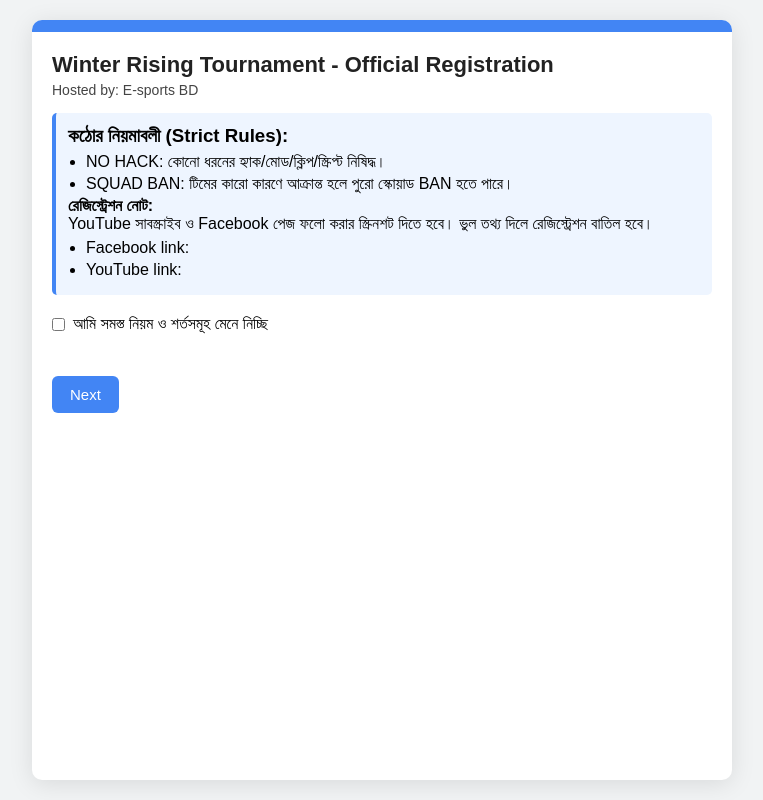
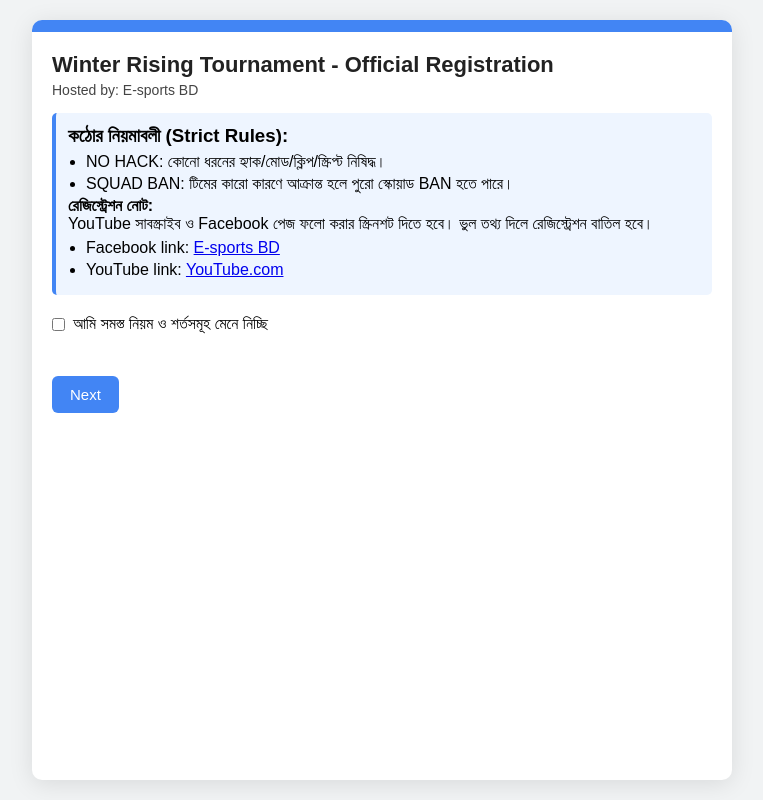
Before and after one commit to e-sportsbd/01, a plain HTML site: page index.html in a window 1280 px wide. Shown: the whole page, without its empty margins (258-1021 px from the left). Drawn offline with Linux system fonts and the light colour scheme.

Commit message:
Add files via upload

```diff
--- a/index.html
+++ b/index.html
@@ -31,8 +31,8 @@
           <p>YouTube সাবস্ক্রাইব ও Facebook পেজ ফলো করার স্ক্রিনশট দিতে হবে। ভুল তথ্য দিলে রেজিস্ট্রেশন বাতিল হবে।</p>
           <p>
           <ul>
-          <li>Facebook link: <a href=""></a></li>
-          <li>YouTube link: <a href=""></a></li>
+          <li>Facebook link: <a href="https://www.facebook.com/profile.php?id=61583847526674">E-sports BD</a></li>
+          <li>YouTube link: <a href="https://youtube.com/@b.create99?si=w1ODNHvTQVxF8-FF">YouTube.com</a></li>
           </ul>
           </p>
         </div>
```
